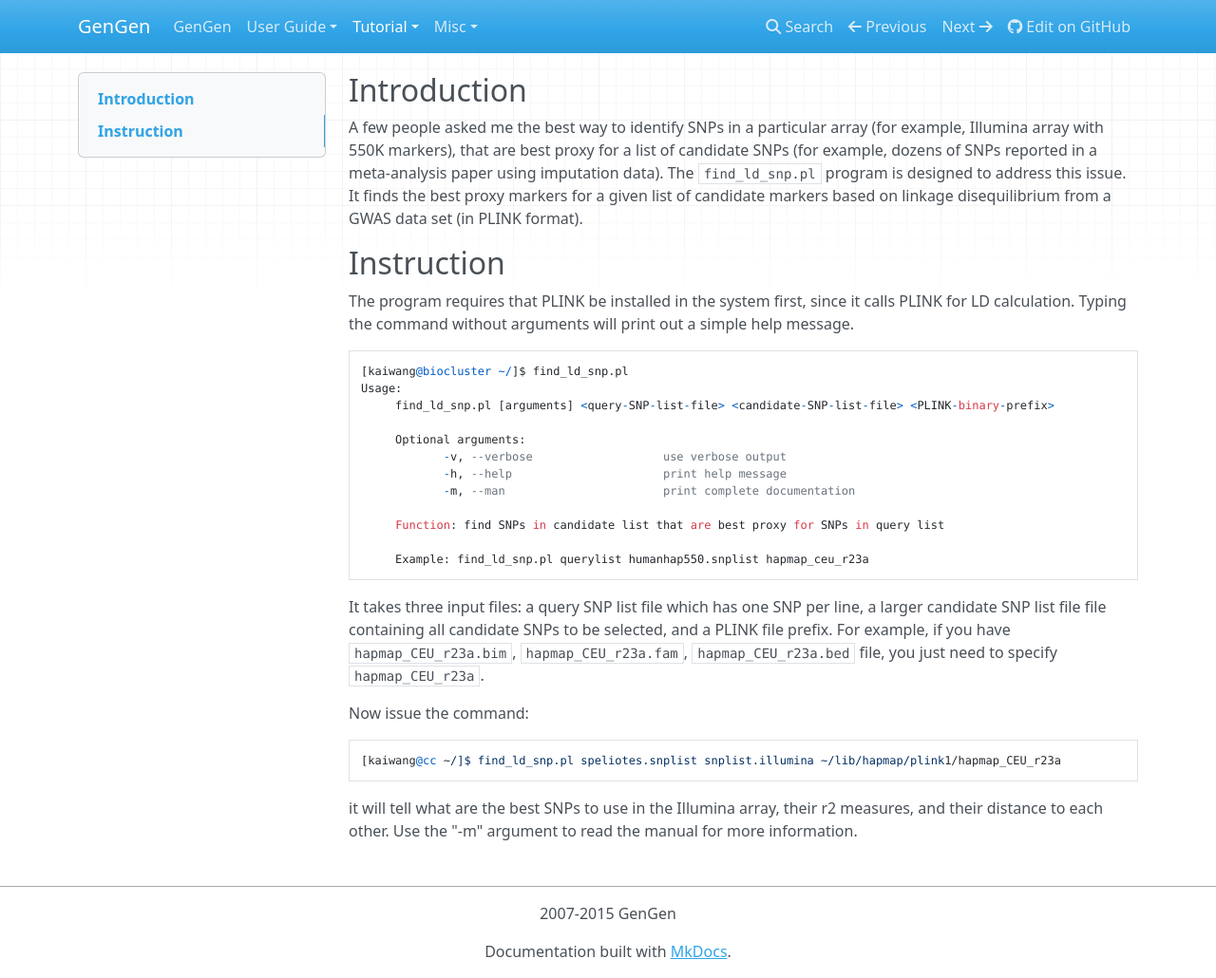
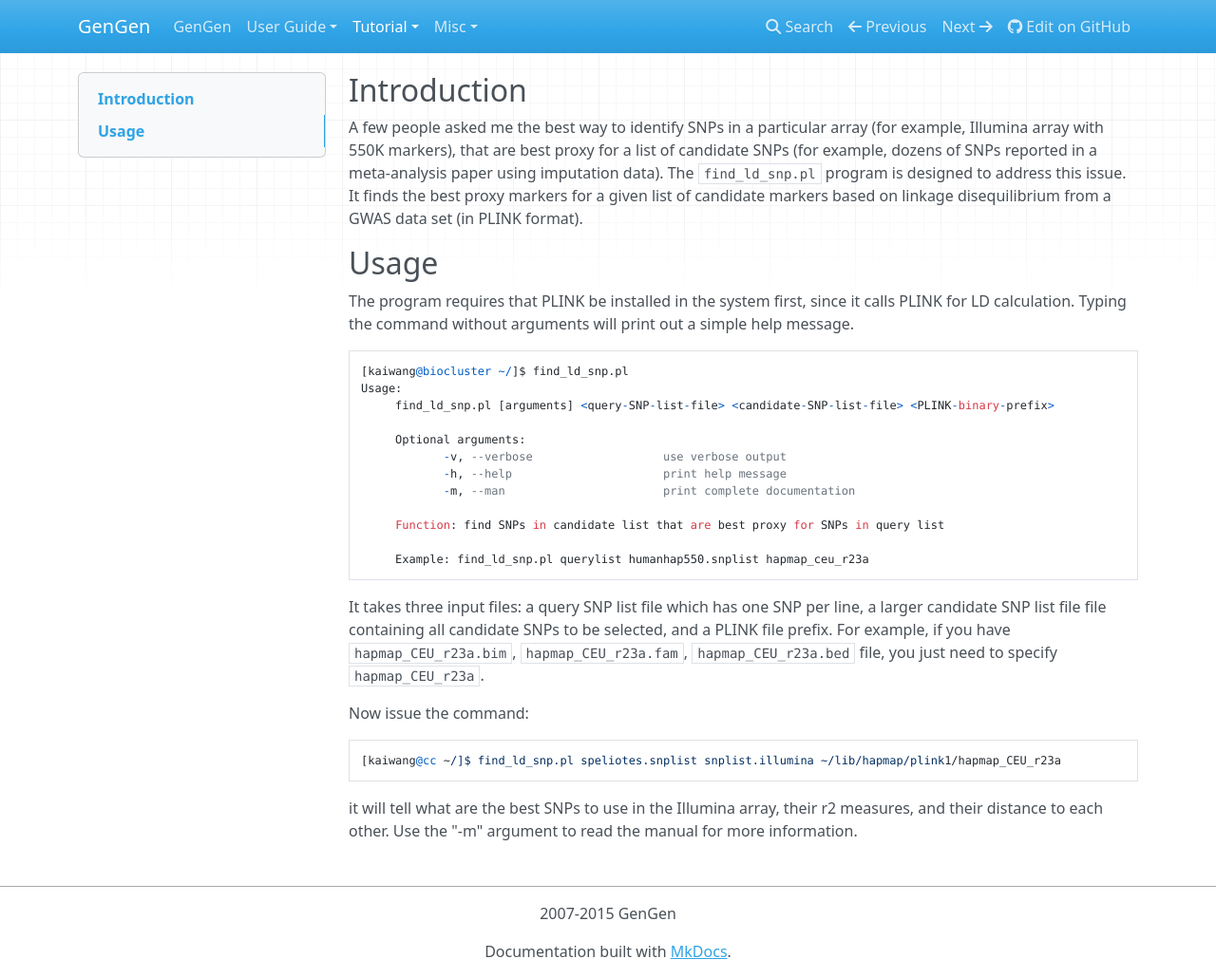
Before and after one commit to WGLab/GenGen, an MkDocs documentation site: the page built from docs/tutorial/findld.md, in a window 1280 px wide and 1030 px high. Shown: the whole window at 95% size. Built offline with MkDocs 1.6.1, drawn with Linux system fonts in a browser that asks for light colours; nearby versions of some CDN libraries; old or Windows-style settings are respelled for this version of MkDocs.

Commit message:
Updated findld.md

```diff
--- a/docs/tutorial/findld.md
+++ b/docs/tutorial/findld.md
@@ -2,7 +2,7 @@
 
 A few people asked me the best way to identify SNPs in a particular array (for example, Illumina array with 550K markers), that are best proxy for a list of candidate SNPs (for example, dozens of SNPs reported in a meta-analysis paper using imputation data). The `find_ld_snp.pl` program is designed to address this issue. It finds the best proxy markers for a given list of candidate markers based on linkage disequilibrium from a GWAS data set (in PLINK format).
 
-## Instruction
+## Usage
 
 The program requires that PLINK be installed in the system first, since it calls PLINK for LD calculation. Typing the command without arguments will print out a simple help message.
 
```
